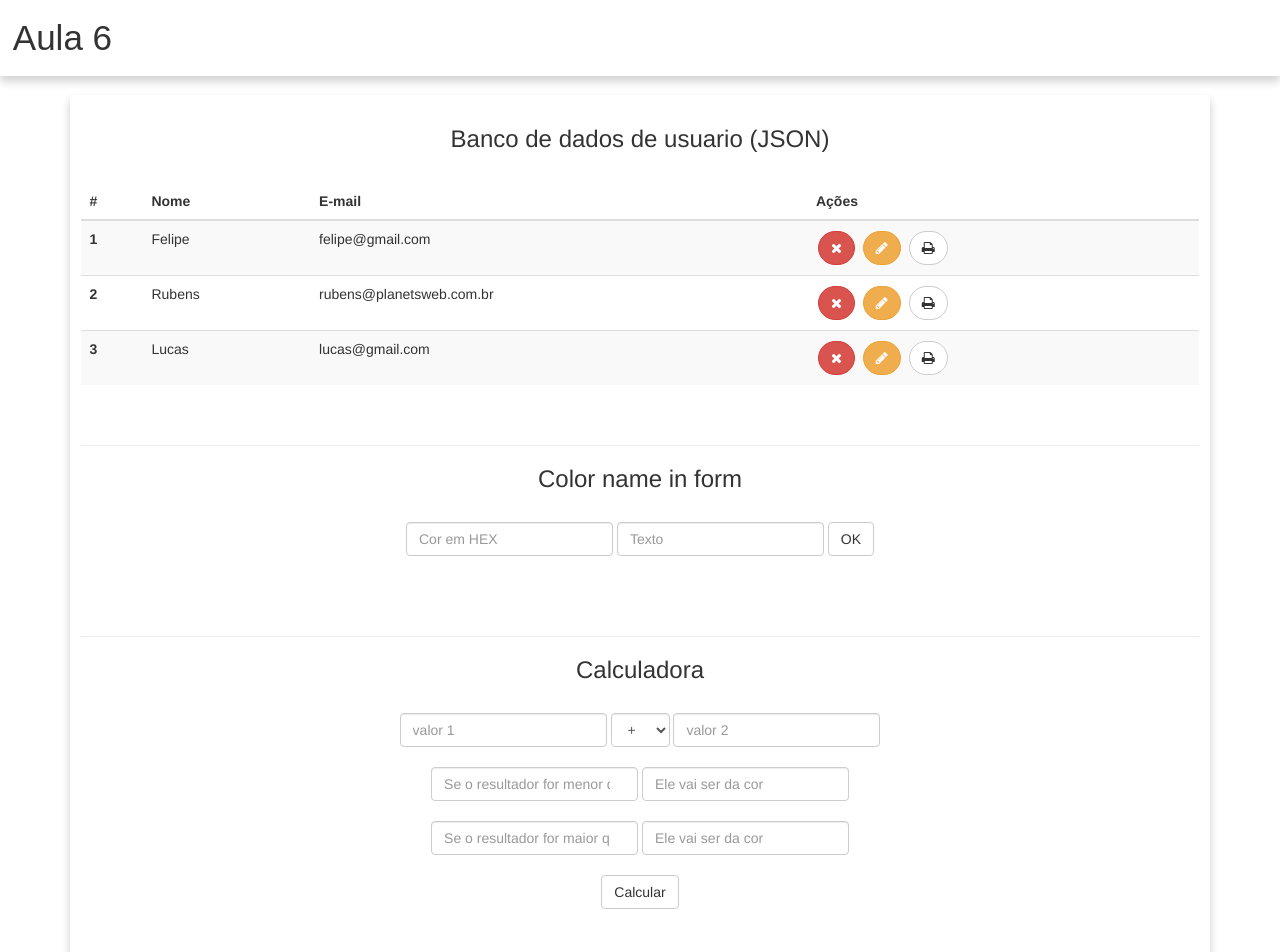
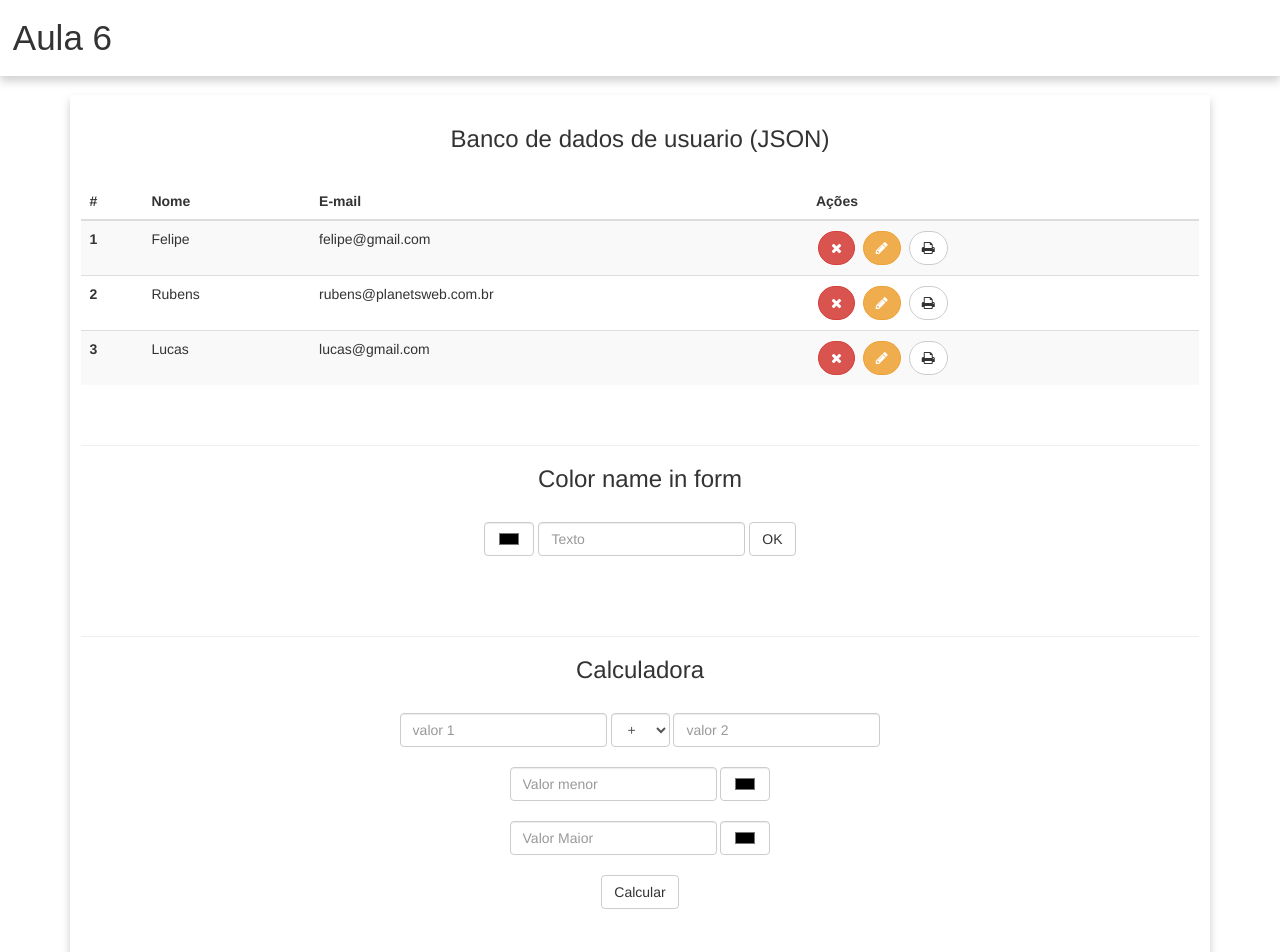
Before and after one commit to rubensflinco/Aulas-JS-SENAC, a plain HTML site: page aula-6/site/index.html in a window 1280 px wide. Shown: the top 952 px of the page. Drawn offline with Linux system fonts and the light colour scheme.

Commit message:
Aula 6 - correção

```diff
--- a/aula-6/site/index.html
+++ b/aula-6/site/index.html
@@ -49,7 +49,7 @@
                     <h3>Color name in form</h3>
                     <br>
                     <form class="form-inline" action="javascript:actionFormColor();">
-                        <input class="form-control" type="text" id="form_cor" placeholder="Cor em HEX">
+                        <input class="form-control" type="color" id="form_cor" style="width: 50px;" placeholder="Cor em HEX">
                         <input class="form-control" type="text" id="form_nome" placeholder="Texto">
                         <button class="btn btn-default" type="submit">OK</button>
                     </form>
@@ -76,13 +76,13 @@
                         </div>
                         <br>
                         <div class="form-inline">
-                            <input class="form-control" type="number" id="resultMenor" placeholder="Se o resultador for menor que">
-                            <input class="form-control" type="text" id="resultMenorCor" placeholder="Ele vai ser da cor">
+                            <input class="form-control" type="number" id="resultMenor" placeholder="Valor menor">
+                            <input class="form-control" type="color" id="resultMenorCor" style="width: 50px;" placeholder="Ele vai ser da cor">
                         </div>
                         <br>
                         <div class="form-inline">
-                            <input class="form-control" type="number" id="resultMaior" placeholder="Se o resultador for maior que">
-                            <input class="form-control" type="text" id="resultMaiorCor" placeholder="Ele vai ser da cor">
+                            <input class="form-control" type="number" id="resultMaior" placeholder="Valor Maior">
+                            <input class="form-control" type="color" id="resultMaiorCor" style="width: 50px;" placeholder="Ele vai ser da cor">
                         </div>
                         <br>
                         <button class="btn btn-default" type="submit">Calcular</button>
```
